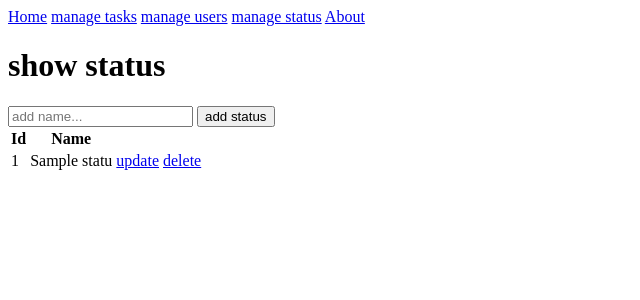
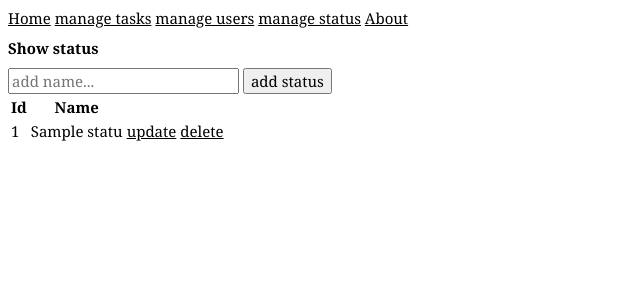
Before and after one commit to CamilaCF22/Parcial, a Flask app: template template/status/show.html in a window 1280 px wide. Shown: the top 300 px of the page, without its empty margins (0-640 px from the left). Run offline with Flask 2, Linux system fonts and the light colour scheme; the template is opened without the code that fills it: most values are stand-ins (such as "Sample title", 1, 10 or a date in 2020); parts of the project's set-up code (start-up, migrations or seed data) failed here and were passed over.

Commit message:
Estilo general

```diff
--- /dev/null
+++ b/static/style3.css
@@ -0,0 +1,3 @@
+*{font-size: 15px;
+    font-family:Cambria;
+    color: black;}
--- a/template/base.html
+++ b/template/base.html
@@ -6,6 +6,7 @@
     <meta http-equiv="X-UA-Compatible" content="IE=edge">
     <meta name="viewport" content="width=device-width, initial-scale=1.0">
     {% block customCSS %}{% endblock customCSS %}
+    <link rel="stylesheet" href="../static/style3.css">
     <title>{% block title %}{% endblock title %}</title>
 </head>
 
--- a/template/status/show.html
+++ b/template/status/show.html
@@ -7,7 +7,7 @@
 {% block contents %}
 
 <div>
-    <h1>show status</h1>
+    <h1>Show status</h1>
 
     <div>
         <form action="{{ url_for('new_status') }}" method="post">
```
